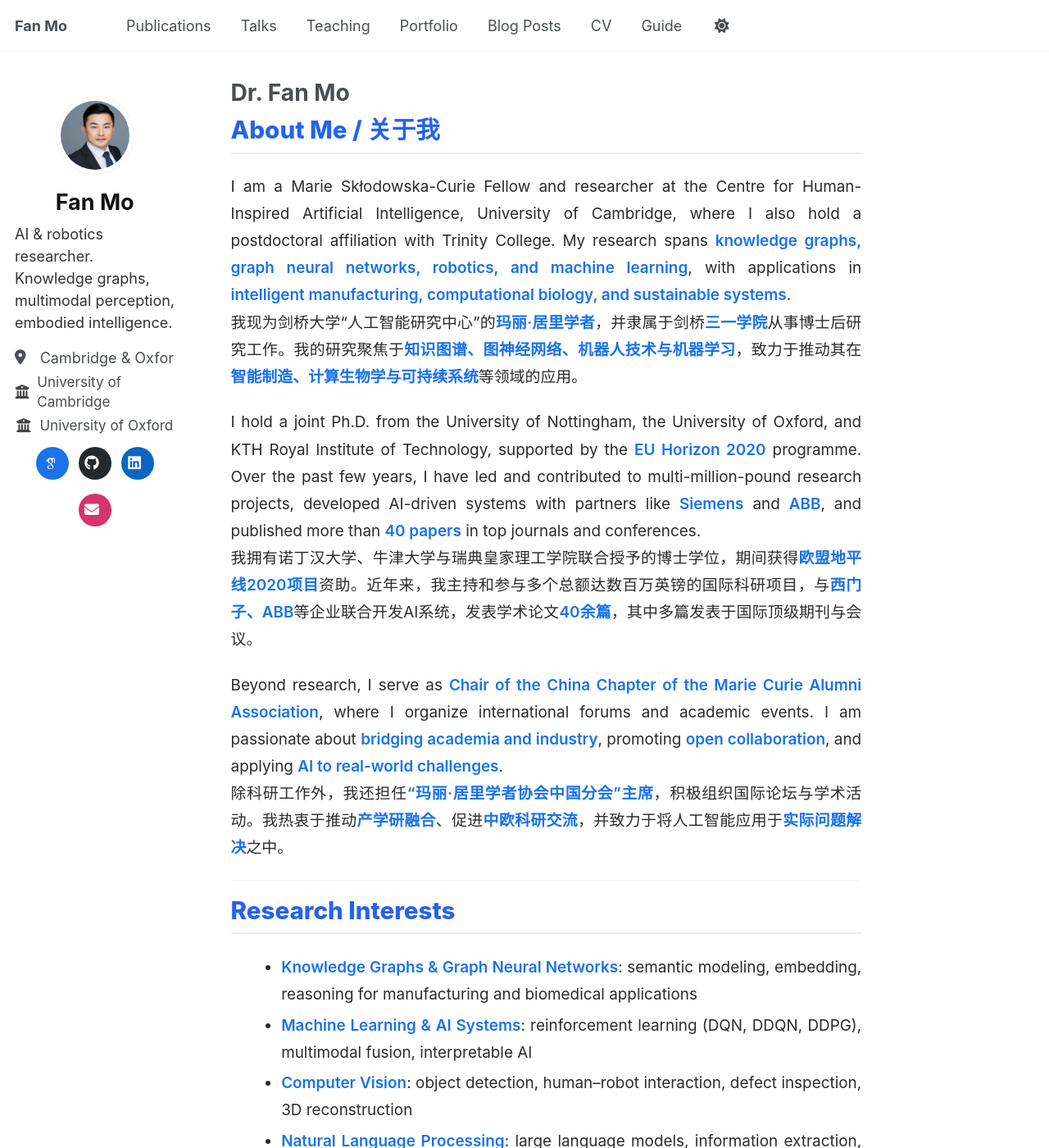
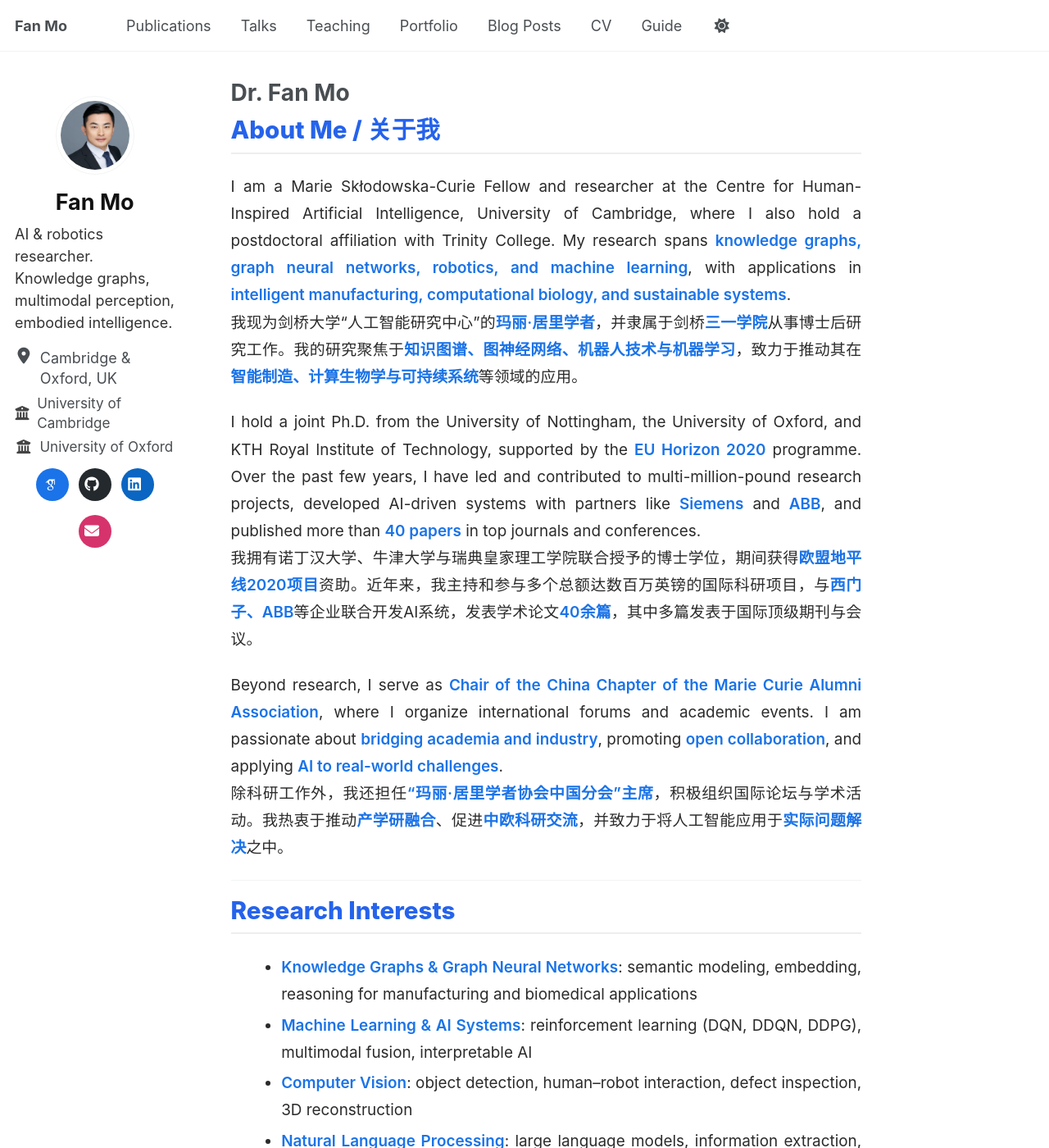
Before and after one commit to fanmo-intro/fanmo-intro.github.io, a Jekyll site: the page built from _pages/about.md, in a window 1280 px wide and 1400 px high. Shown: the whole window at 82% size. Built offline with Jekyll 4.4.1, drawn with Linux system fonts in a browser that asks for light colours; some web fonts are replaced; a script that is not in the unit is left out.

Commit message:
Update _custom.scss

```diff
--- a/_sass/_custom.scss
+++ b/_sass/_custom.scss
@@ -118,7 +118,7 @@
   font-size:1rem !important;
   color:#555 !important;
   line-height:1.4 !important;
-  white-space:nowrap !important;
+  white-space:normal !important;   /* allow wrapping so 'UK' shows */
   margin:.25rem 0 !important;
 }
 
@@ -157,20 +157,33 @@
   text-decoration: underline;
 }
 
+/* Make rows wider & neatly aligned (icon left, text flexes) */
+.author__urls:not(.social-icons) li{
+  display:flex !important;
+  align-items:flex-start !important;
+  gap:.5rem;
+  margin:.35rem 0 !important;
+  white-space:normal !important;   /* allow wrapping */
+  max-width:100% !important;
+}
+.author__urls:not(.social-icons) li i{ flex:0 0 auto; margin-right:0; font-size:1.1rem; }
+.author__urls:not(.social-icons) li span,
+.author__urls:not(.social-icons) li a{ flex:1 1 auto; display:block; line-height:1.4; }
+
 /* ===== Mobile: inline & centered (keep icons visible) ===== */
 @media (max-width:768px){
-  /* inline list like: Cambridge · Oxford */
   .author__urls:not(.social-icons){ text-align:center; }
   .author__urls:not(.social-icons) li{
-    display:inline-flex; align-items:center;
+    display:inline-flex !important;
+    align-items:center !important;
     gap:.35rem;
-    margin:0 .35rem !important;
-    white-space:nowrap !important;
+    margin:0 .5rem .35rem .5rem !important;  /* a bit wider spacing */
+    white-space:normal !important;           /* allow wrap if needed */
+    max-width:100% !important;
   }
   .author__urls:not(.social-icons) li + li::before{
     content:"· "; color:#9ca3af; margin-right:.35rem;
   }
-  /* NOTE: no icon-hiding here */
 }
 
 /* Optional: only hide icons on ultra-narrow screens */
```
